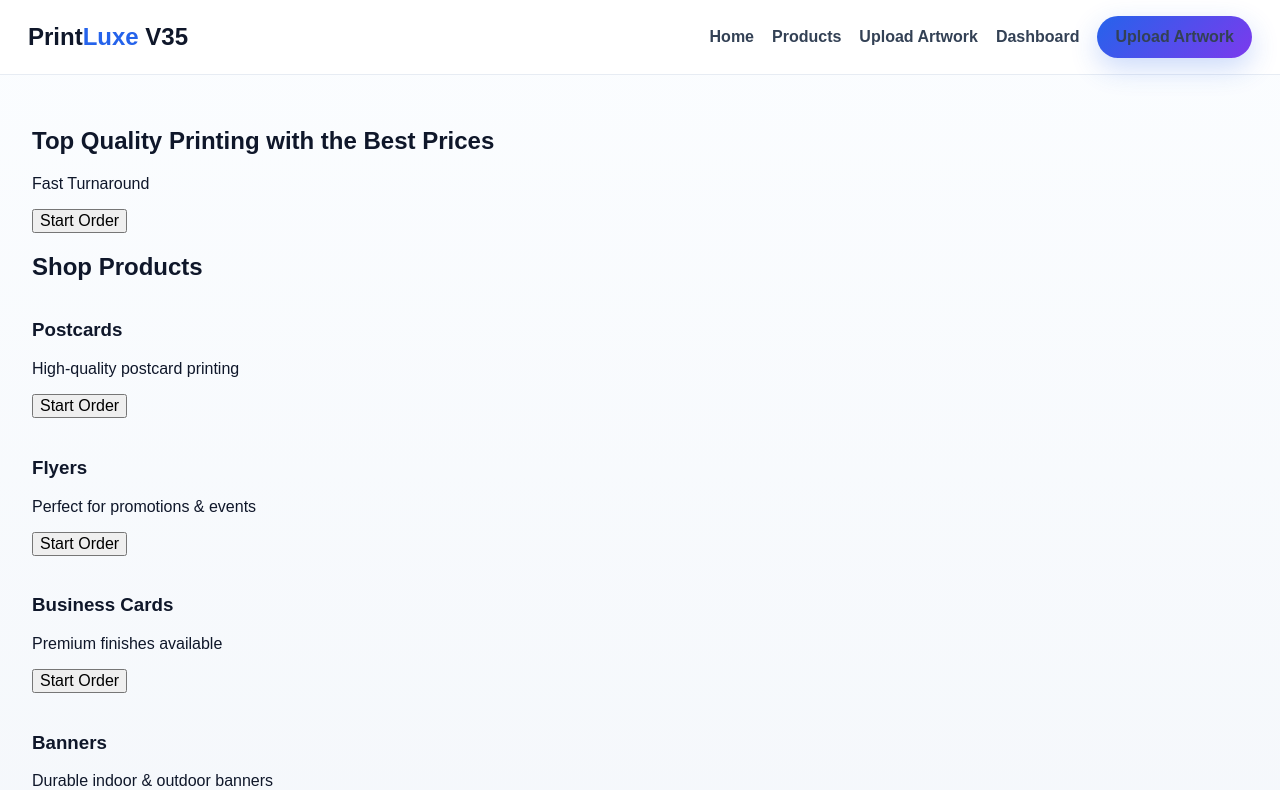
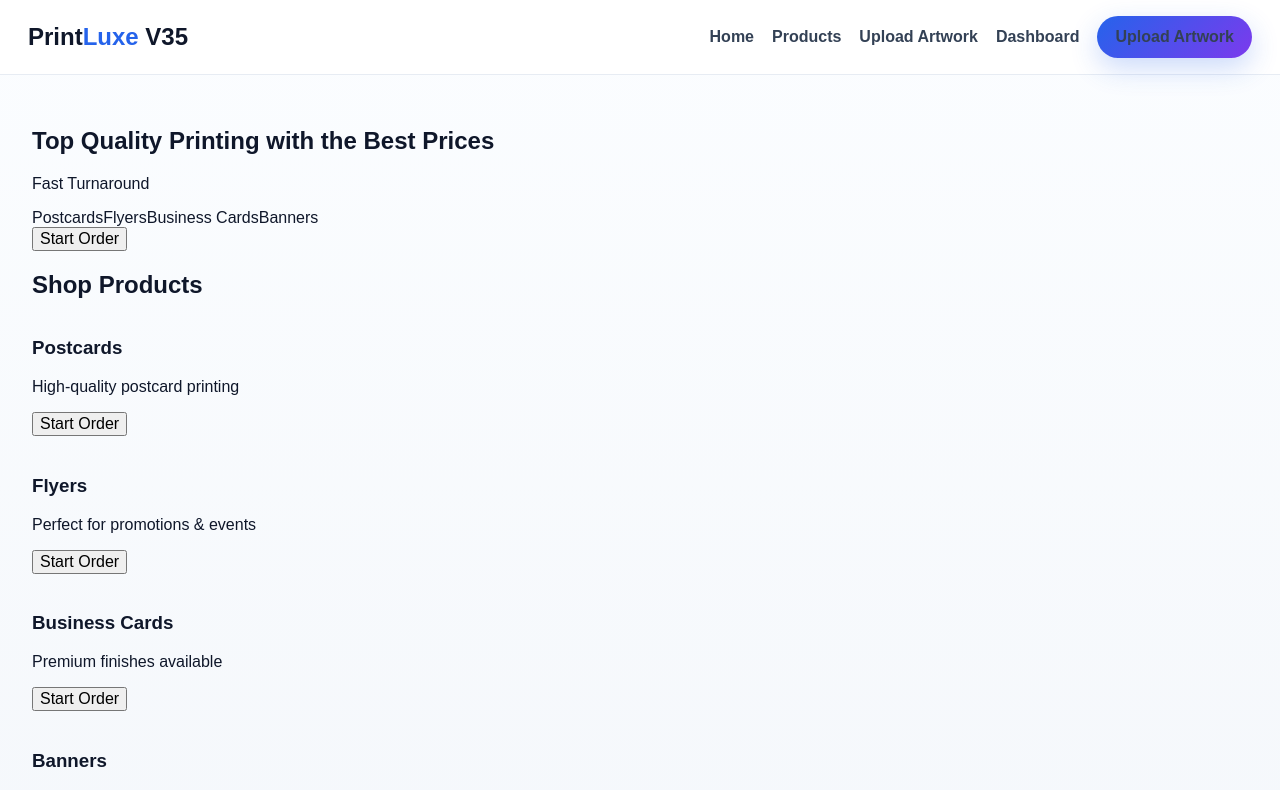
Before and after one commit to deworkenj-envision/Version-25a, a Next.js app: page / in a window 1280 px wide. Shown: the top 790 px of the page. Built offline with nearby package versions, Linux system fonts and the light colour scheme.

Commit message:
Update page.js

```diff
--- a/app/page.js
+++ b/app/page.js
@@ -2,32 +2,37 @@ export default function HomePage() {
   return (
     <main className="bg-white text-gray-900">
 
-      {/* HERO SECTION */}
+      {/* HERO SECTION (FIXED HEADER ONLY) */}
       <section className="bg-gradient-to-r from-blue-700 to-blue-500 text-white py-20 px-6 text-center">
 
+        {/* HEADLINE */}
         <h1 className="text-5xl font-bold mb-6">
           Top Quality Printing with the Best Prices
         </h1>
 
-        <p className="text-2xl font-medium mb-10">
+        {/* SUBHEAD */}
+        <p className="text-2xl font-medium mb-8">
           Fast Turnaround
         </p>
 
-        <div className="mt-8">
-          <button className="bg-white text-blue-700 px-8 py-4 rounded-xl text-lg font-semibold shadow-lg hover:scale-105 transition">
-            Start Order
-          </button>
+        {/* PRODUCT LIST (PROMINENT + ORDERED) */}
+        <div className="flex flex-wrap justify-center gap-6 text-lg font-semibold mb-10">
+          <span className="border-b border-white pb-1">Postcards</span>
+          <span className="border-b border-white pb-1">Flyers</span>
+          <span className="border-b border-white pb-1">Business Cards</span>
+          <span className="border-b border-white pb-1">Banners</span>
         </div>
+
+        {/* CTA */}
+        <button className="bg-white text-blue-700 px-8 py-4 rounded-xl text-lg font-semibold shadow-lg hover:scale-105 transition">
+          Start Order
+        </button>
 
       </section>
 
 
-      {/* SPACING BETWEEN HERO + NEXT SECTION */}
-      <div className="h-16"></div>
-
-
-      {/* PRODUCT SECTION */}
-      <section className="max-w-6xl mx-auto px-6 py-10">
+      {/* SHOP PRODUCTS SECTION (UNCHANGED STRUCTURE) */}
+      <section className="max-w-6xl mx-auto px-6 py-16">
 
         <h2 className="text-3xl font-bold mb-10 text-center">
           Shop Products
@@ -80,11 +85,8 @@ export default function HomePage() {
           </div>
 
         </div>
+
       </section>
-
-
-      {/* EXTRA SPACING */}
-      <div className="h-20"></div>
 
     </main>
   );
```
